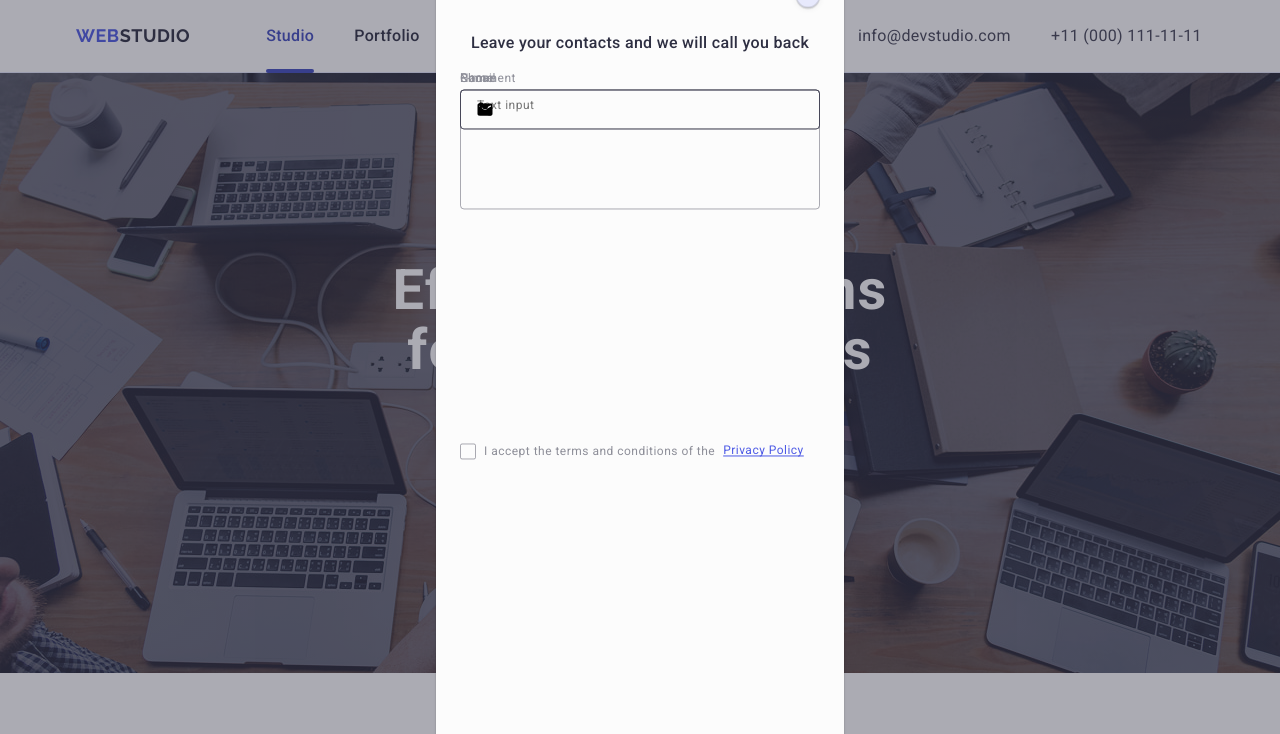
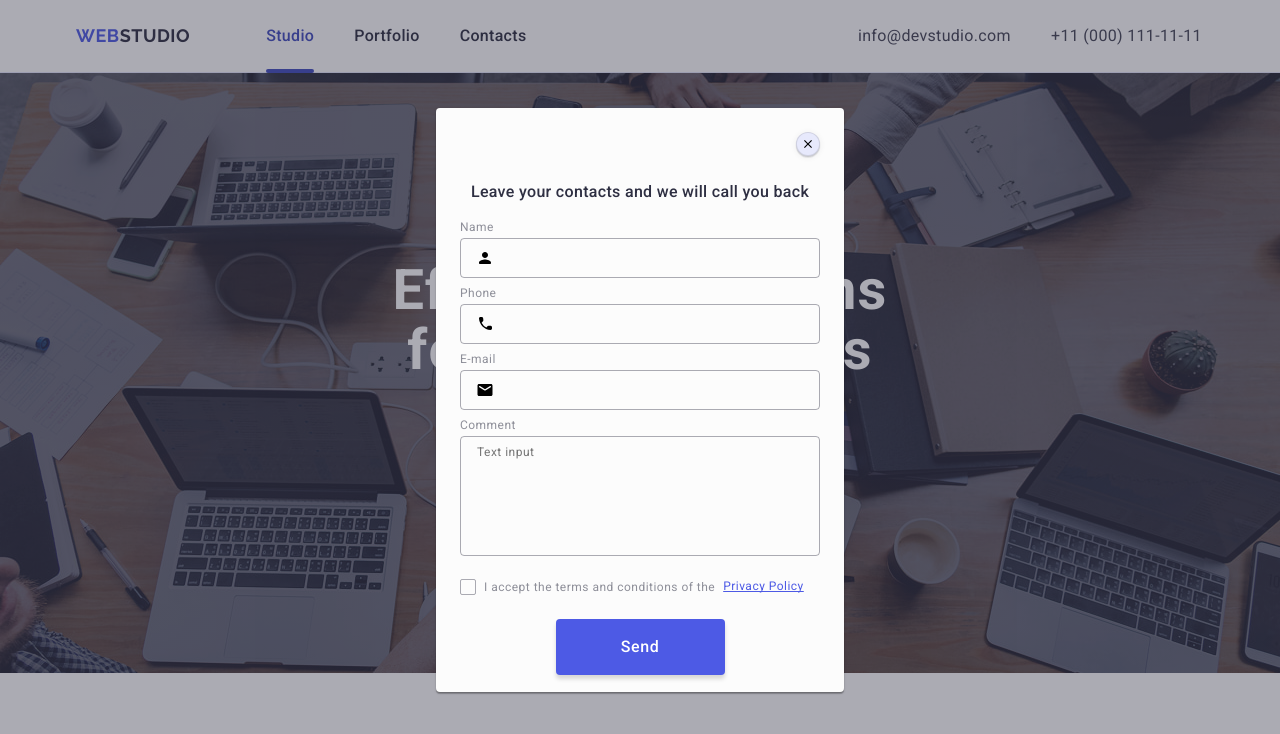
Before and after one commit to Liliia-2/goit-markup-hw-05, a plain HTML site: page index.html in a window 1280 px wide. Shown: the top 734 px of the page. Drawn offline with nearby package versions, Linux system fonts and the light colour scheme.

Commit message:
commit message

```diff
--- a/css/styles.css
+++ b/css/styles.css
@@ -609,16 +609,20 @@ img {
     margin-bottom: 16px;
 }
 .contact-form {
+    position: absolute;
     display: flex;
     flex-direction: column;
+    width: 360px;
+    height: 336px;
+    /* gap: 8px; */
 }
 .contact-input {
-    position: absolute;
+   /* position: absolute;
     top: 112px;
     left: 24px;
     border-radius: 4px;
     width: 360px;
-    height: 336px;
+    height: 336px; */
     margin-bottom: 8px;
 }
 .contact-text {
@@ -703,9 +707,9 @@ transition: border-color 250ms cubic-bezier(0.4, 0, 0.2, 1);
     letter-spacing: 0.04em; */
 }
 .checkbox {
-    position: absolute;
-    top: 484px;
-    left: 24px;
+    /* position: absolute; */
+    top: 368px;
+    /*left: 24px; */
     display: flex;
     align-items: center;
     gap: 8px;
@@ -753,7 +757,7 @@ transition: border-color 250ms cubic-bezier(0.4, 0, 0.2, 1);
     min-width: 169px;
     height: 56px;
     display: block;
-    margin: 504px auto 24px;
+    margin: 0 auto;
     border-radius: 4px;
     border: none;
     padding: 16px 32px;
@@ -767,5 +771,4 @@ transition: border-color 250ms cubic-bezier(0.4, 0, 0.2, 1);
     letter-spacing: 0.04em;
     color: #fff;
 }
-
 /* #endregion modal */
--- a/index.html
+++ b/index.html
@@ -475,12 +475,12 @@
                         Phone
                     </label>
                     <div class="input-wrapper">
-                        <input class="input-box" type="tel" name="use-phone" id="user-phone" />
+                        <input class="input-box" type="tel" name="user-phone" id="user-phone" />
                         <svg class="input-icon" width="18" height="24">
                             <use href="./images/icons.svg#icon-phone-black-18dp"></use>
                         </svg>
                     </div>
-                </div>
+                 </div>
                 <div class="contact-input">
                     <label class="contact-text" for="user-email">
                         E-mail
```
